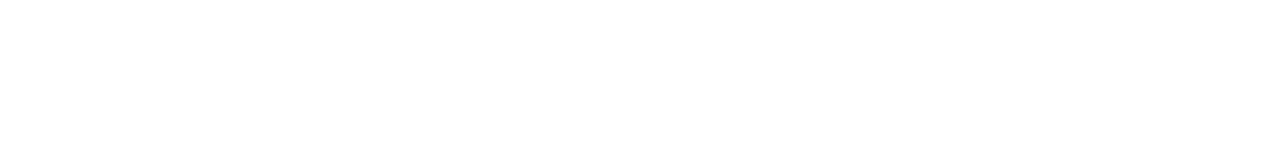
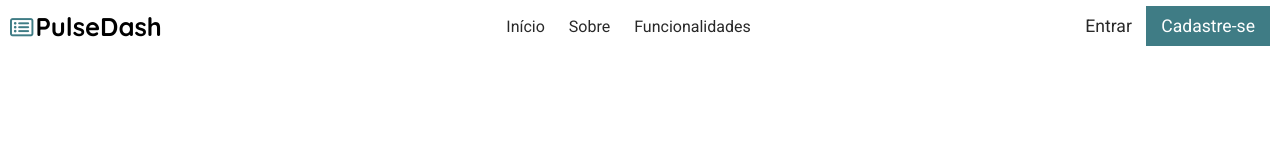
Before and after one commit to CauanFailla/DashBoard-Pessoal, a plain HTML site: page client/index.html in a window 1280 px wide. Drawn offline with Linux system fonts and the light colour scheme.

Commit message:
Finalização e estilização do header da landing page

```diff
--- a/client/assets/css/style.css
+++ b/client/assets/css/style.css
@@ -2,4 +2,84 @@
     margin: 0;
     padding: 0;
     box-sizing: border-box;
+    font-family: "Roboto", sans-serif;
 }
+
+:root {
+    --principalColor: #3F7C85;
+    --secondColor: #5C7373;
+    --clarityColor: #B7BF99;
+    --markColor: #FCB900;
+    --softMarkColor: #FFCB70;
+}
+
+a {
+    text-decoration: none;
+    color: rgb(41, 41, 41);
+}
+
+header {
+    display: flex;
+    justify-content: space-between;
+    align-items: center;
+    padding: 10px 10px;
+}
+
+header .logo-header {
+    display: flex;
+    align-items: center;
+    cursor: default;
+}
+
+header .logo-header h1 {
+    font-family: "Quicksand", sans-serif;
+    font-size: 1.6rem;
+}
+
+header .logo-header .icon__logo__header {
+    font-size: 1.3rem;
+    margin-top: 4px;
+    margin-right: 2px;
+    color: var(--principalColor);
+}
+
+header nav a {
+    padding: 5px 10px;
+}
+
+header .main-nav {
+    margin-left: 20px;
+}
+
+header .main-nav a:hover {
+    border-bottom: 1px solid white;
+    transition-duration: 0.1s;
+}
+
+header .main-nav a:hover {
+    border-width: 4px;
+    border-color: var(--principalColor);
+}
+
+header .secondary-nav {
+    font-size: 1.1rem;
+}
+
+.btn__cadastro {
+    background-color: var(--principalColor);
+    color: white;
+    padding: 10px 15px;
+    transition-duration: 0.2s;
+}
+
+.btn__cadastro:hover {
+    background-color: #2e5c63;
+}
+
+.btn__login {
+    transition-duration: 0.2s;
+}
+
+.btn__login:hover {
+    color: black;
+}
--- a/client/index.html
+++ b/client/index.html
@@ -3,10 +3,29 @@
 <head>
     <meta charset="UTF-8">
     <meta name="viewport" content="width=device-width, initial-scale=1.0">
-    <title>Titulo</title>
+    <title>PulseDash</title>
+    <link rel="stylesheet" href="assets/css/style.css">
+    <link rel="stylesheet" href="https://cdnjs.cloudflare.com/ajax/libs/font-awesome/6.4.0/css/all.min.css">
+    <link rel="preconnect" href="https://fonts.googleapis.com">
+    <link rel="preconnect" href="https://fonts.gstatic.com" crossorigin>
+    <link href="https://fonts.googleapis.com/css2?family=Arimo:ital,wght@0,400..700;1,400..700&family=Inter:ital,opsz,wght@0,14..32,100..900;1,14..32,100..900&family=Outfit:wght@100..900&family=Quicksand:wght@300..700&family=Roboto:ital,wght@0,100..900;1,100..900&display=swap" rel="stylesheet">
 </head>
 <body>
-    <header></header>
+    <header>
+        <section class="logo-header">
+            <i class="icon__logo__header fa-regular fa-rectangle-list"></i>
+            <h1>PulseDash</h1>
+        </section>
+        <nav class="main-nav">
+            <a href="#">Início</a>
+            <a href="#">Sobre</a>
+            <a href="#">Funcionalidades</a>
+        </nav>
+        <nav class="secondary-nav">
+            <a href="/login" class="btn__login">Entrar</a>
+            <a href="/cadastro" class="btn__cadastro">Cadastre-se</a>
+        </nav>
+    </header>
     <main></main>
     <footer></footer>
 </body>
```
